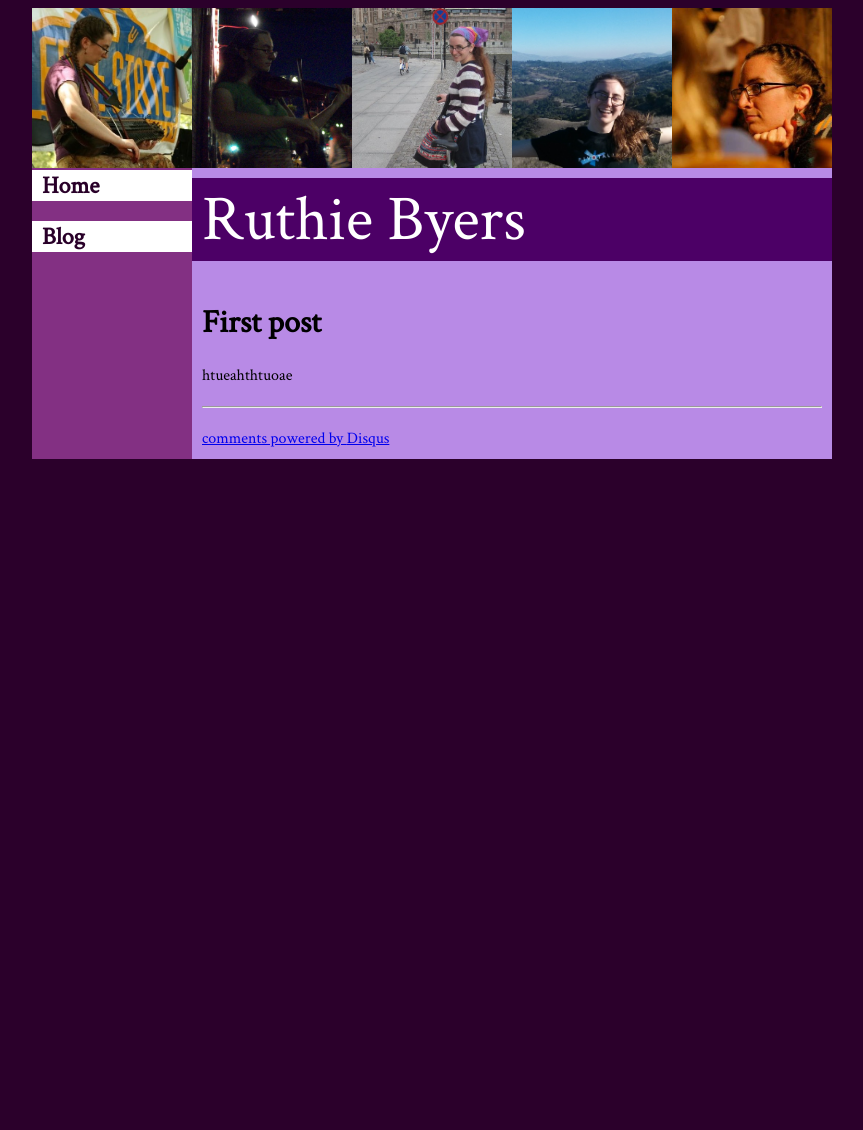
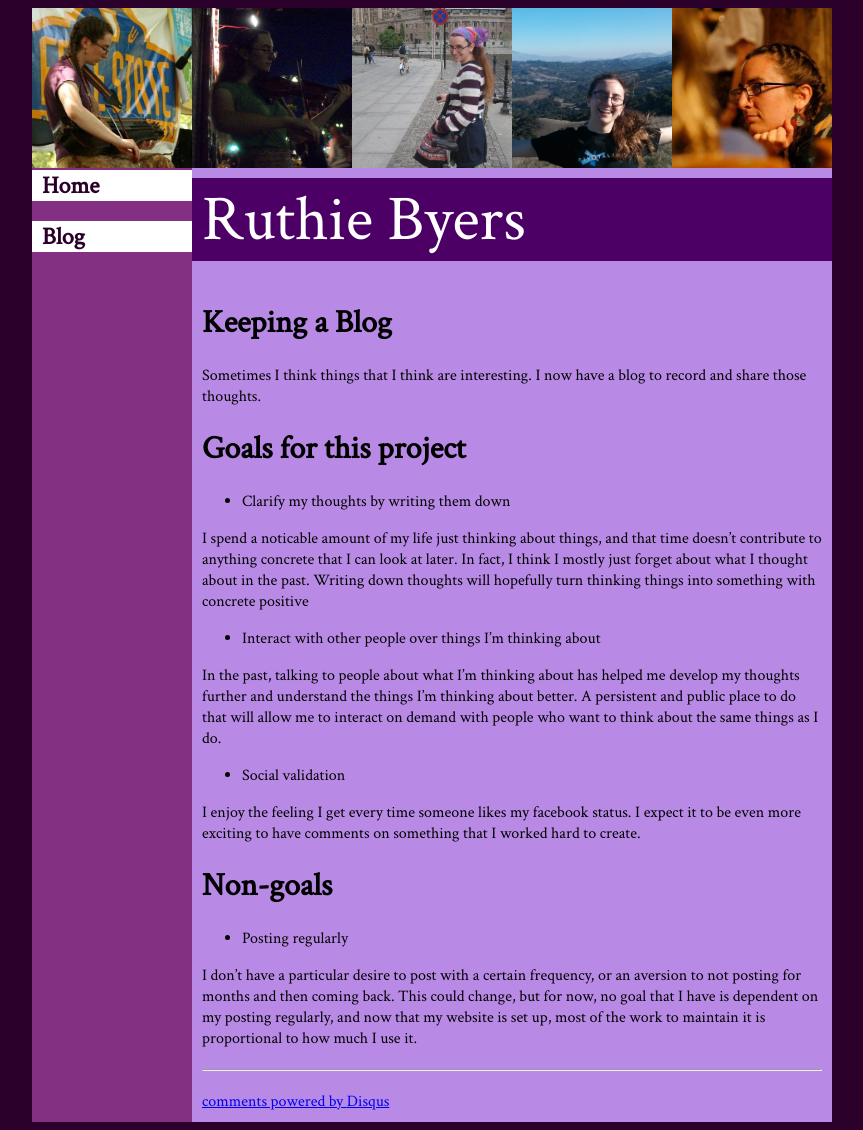
Before and after one commit to ruthie/ruthie.github.io, a Jekyll site: the page built from _posts/2014-1-19-first-post.md, in a window 1280 px wide. Shown: the whole page, without its empty margins (208-1071 px from the left). Built offline with Jekyll 4.4.1, drawn with Linux system fonts in a browser that asks for light colours; comment, search, counter and statistics services are not loaded; before the commit the page ends 900 px from its top, so only the background shows below that.

Commit message:
Add a real first post to replace the test one

```diff
--- a/_posts/2014-1-19-first-post.md
+++ b/_posts/2014-1-19-first-post.md
@@ -1,6 +1,26 @@
 ---
 layout: blog
-title:  First post
+title:  Keeping a Blog
 ---
 
-htueahthtuoae
+Sometimes I think things that I think are interesting.  I now have a blog to record and share those thoughts.
+
+# Goals for this project
+
+* Clarify my thoughts by writing them down
+
+I spend a noticable amount of my life just thinking about things, and that time doesn't contribute to anything concrete that I can look at later.  In fact, I think I mostly just forget about what I thought about in the past.  Writing down thoughts will hopefully turn thinking things into something with concrete positive
+
+* Interact with other people over things I'm thinking about
+
+In the past, talking to people about what I'm thinking about has helped me develop my thoughts further and understand the things I'm thinking about better.  A persistent and public place to do that will allow me to interact on demand with people who want to think about the same things as I do.
+
+* Social validation
+
+I enjoy the feeling I get every time someone likes my facebook status.  I expect it to be even more exciting to have comments on something that I worked hard to create.
+
+# Non-goals
+
+* Posting regularly
+
+I don't have a particular desire to post with a certain frequency, or an aversion to not posting for months and then coming back.  This could change, but for now, no goal that I have is dependent on my posting regularly, and now that my website is set up, most of the work to maintain it is proportional to how much I use it.
```
Also changed, not shown: _posts/2014-1-15-test.md (deleted, +0 -11 lines).
